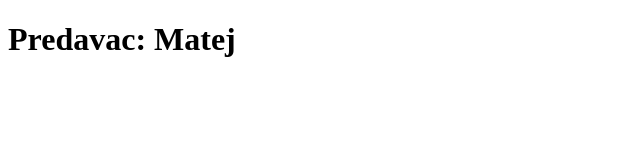
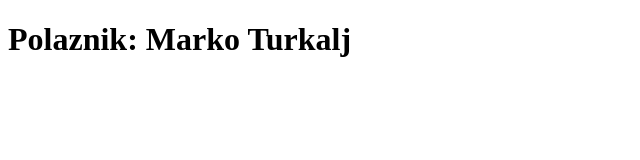
Before and after one commit to matejthedev/primjer_forka, a plain HTML site: page index.html in a window 1280 px wide. Shown: the whole page, without its empty margins (0-640 px from the left). Drawn offline with Linux system fonts and the light colour scheme.

Commit message:
marko_turkalj

```diff
--- a/index.html
+++ b/index.html
@@ -1,12 +1,15 @@
 <!DOCTYPE html>
 <html lang="en">
+
 <head>
-  <meta charset="UTF-8">
-  <meta http-equiv="X-UA-Compatible" content="IE=edge">
-  <meta name="viewport" content="width=device-width, initial-scale=1.0">
-  <title>Fork - vjezba</title>
+    <meta charset="UTF-8">
+    <meta http-equiv="X-UA-Compatible" content="IE=edge">
+    <meta name="viewport" content="width=device-width, initial-scale=1.0">
+    <title>Fork - vjezba</title>
 </head>
+
 <body>
-  <h1>Predavac: Matej</h1>
+    <h1>Polaznik: Marko Turkalj</h1>
 </body>
+
 </html>
```
